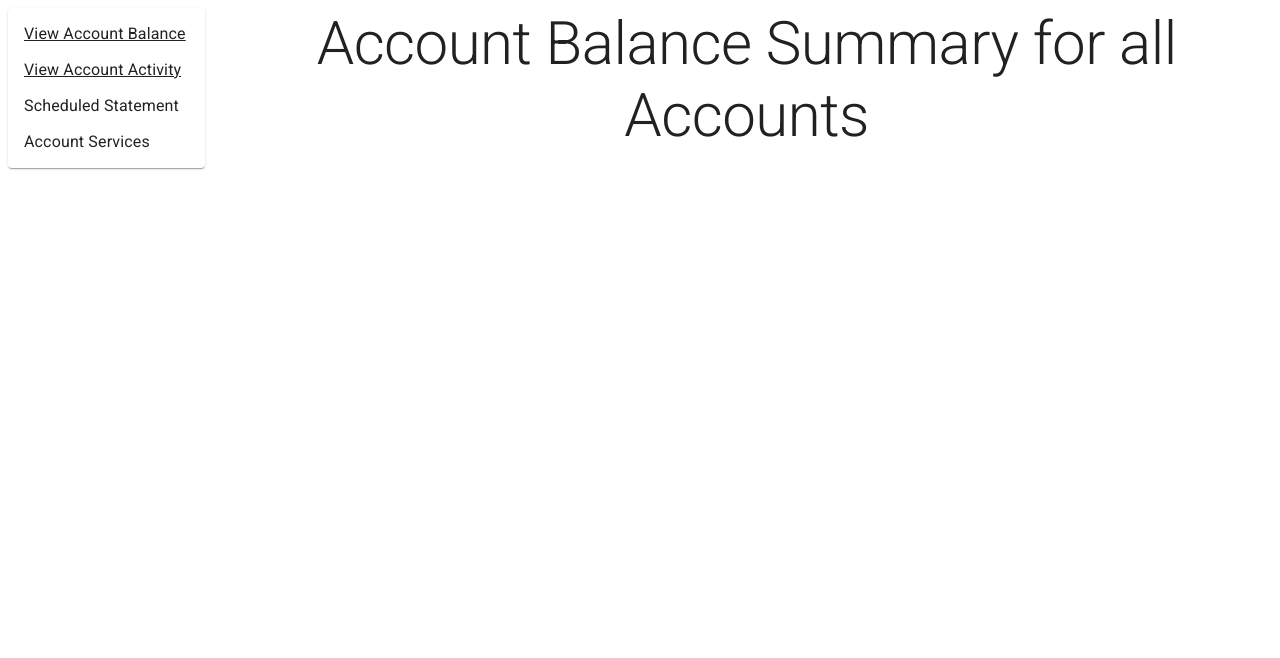
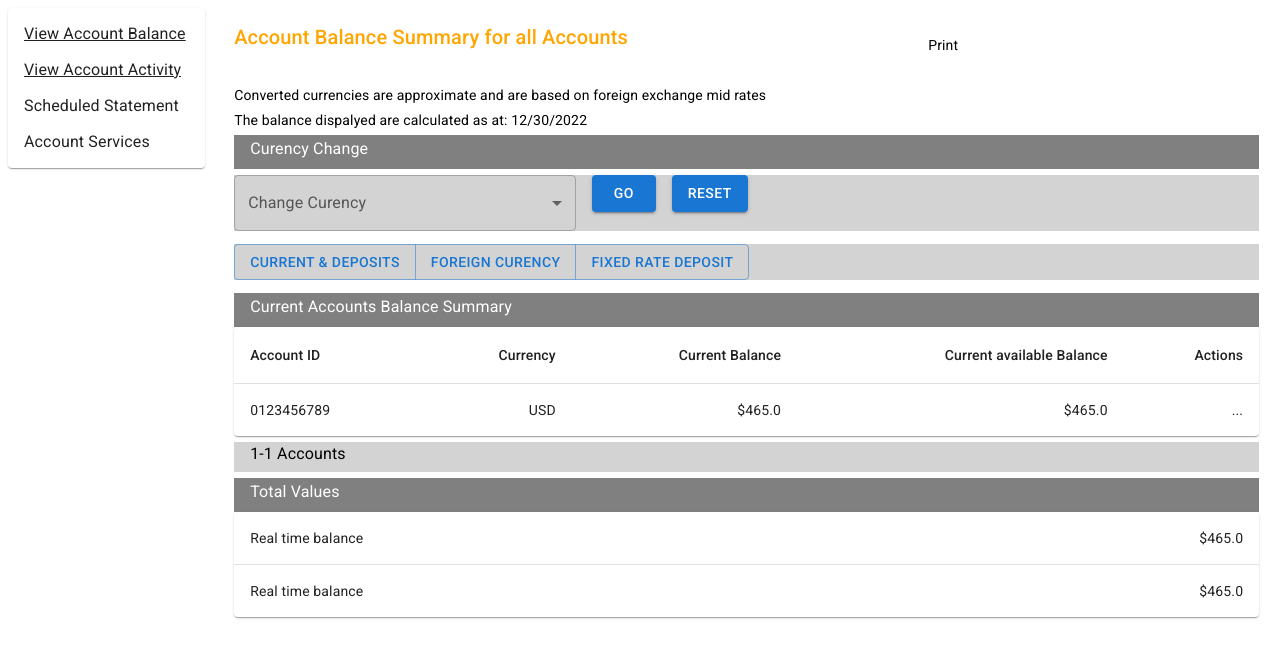
Before and after one commit to praveen-codecamp/mfe-toyota, a React app in the folder account/: page /account/balance in a window 1280 px wide. Shown: the top 658 px of the page. Built offline with nearby package versions, Linux system fonts and the light colour scheme.

Commit message:
balance page content

```diff
--- a/account/src/components/Balance.js
+++ b/account/src/components/Balance.js
@@ -1,24 +1,203 @@
-import React from 'react';
-import Grid from '@mui/material/Grid';
-import Typography from '@mui/material/Typography';
-import Menu from './Menu';
+import React from "react";
+import Grid from "@mui/material/Grid";
+import Typography from "@mui/material/Typography";
+import Box from "@mui/material/Box";
+import InputLabel from "@mui/material/InputLabel";
+import MenuItem from "@mui/material/MenuItem";
+import FormControl from "@mui/material/FormControl";
+import Select from "@mui/material/Select";
+import Stack from "@mui/material/Stack";
+import Button from "@mui/material/Button";
+import ButtonGroup from "@mui/material/ButtonGroup";
+import Table from "@mui/material/Table";
+import TableBody from "@mui/material/TableBody";
+import TableCell from "@mui/material/TableCell";
+import TableContainer from "@mui/material/TableContainer";
+import TableHead from "@mui/material/TableHead";
+import TableRow from "@mui/material/TableRow";
+import Paper from "@mui/material/Paper";
+import Menu from "./Menu";
 
 export default function Balance() {
+  const [currency, setCurrency] = React.useState("");
+
+  const handleChange = (event) => {
+    setCurrency(event.target.value);
+  };
+  const handleReset = () => {
+    setCurrency(1);
+  };
+
   return (
     <Grid container spacing={2}>
       <Grid item xs={2}>
         <Menu />
       </Grid>
       <Grid item xs={10}>
+        <Grid container spacing={2} style={{ padding: ".8rem" }}>
+          <Grid item xs={8}>
+            <Typography style={{ color: "orange" }} variant="h6" gutterBottom>
+              Account Balance Summary for all Accounts
+            </Typography>
+          </Grid>
+          <Grid item xs={2} alignContent="flex-end">
+            <Typography variant="body2" gutterBottom>
+              Print
+            </Typography>
+          </Grid>
+        </Grid>
+        <Grid container direction="column" style={{ padding: ".8rem" }}>
+          <Grid item>
+            <Typography variant="body2" gutterBottom>
+              Converted currencies are approximate and are based on foreign
+              exchange mid rates
+            </Typography>
+          </Grid>
+          <Grid item>
+            <Typography variant="body2" gutterBottom>
+              The balance dispalyed are calculated as at:{" "}
+              {new Date().toLocaleDateString()}
+            </Typography>
+          </Grid>
+          <Grid item style={{ background: "grey" }}>
             <Typography
-            component="h1"
-            variant="h2"
-            align="center"
-            color="textPrimary"
+              variant="subtitle1"
+              style={{ color: "white", marginLeft: "1rem" }}
               gutterBottom
             >
-            Account Balance Summary for all Accounts
+              Curency Change
             </Typography>
+          </Grid>
+          <Grid item style={{ marginTop: ".4rem", marginBottom: ".8rem" }}>
+            <Grid container style={{ background: "#d4d3d3" }}>
+              <Grid item xs={4}>
+                <Box sx={{ minWidth: 180 }}>
+                  <FormControl fullWidth>
+                    <InputLabel id="currency-select-label">
+                      Change Curency
+                    </InputLabel>
+                    <Select
+                      labelId="currency-select-label"
+                      id="currency-select"
+                      value={currency}
+                      label="Change Curency"
+                      onChange={handleChange}
+                    >
+                      <MenuItem value={1}>Original Account Currency</MenuItem>
+                      <MenuItem value={"USD"}>USD</MenuItem>
+                      <MenuItem value={"AED"}>AED</MenuItem>
+                      <MenuItem value={"AUD"}>AUD</MenuItem>
+                      <MenuItem value={"NRI"}>NRI</MenuItem>
+                    </Select>
+                  </FormControl>
+                </Box>
+              </Grid>
+              <Grid item xs={6} style={{ marginLeft: "1rem" }}>
+                <Stack spacing={2} direction="row">
+                  <Button variant="contained">Go</Button>
+                  <Button variant="contained" onClick={handleReset}>
+                    Reset
+                  </Button>
+                </Stack>
+              </Grid>
+            </Grid>
+            <Grid item style={{ marginTop: ".8rem" }}>
+              <Grid container style={{ background: "#d4d3d3" }}>
+                <Grid item>
+                  <ButtonGroup
+                    variant="outlined"
+                    aria-label="outlined button group"
+                  >
+                    <Button>Current & Deposits</Button>
+                    <Button>Foreign Curency</Button>
+                    <Button>Fixed Rate Deposit</Button>
+                  </ButtonGroup>
+                </Grid>
+              </Grid>
+            </Grid>
+          </Grid>
+          <Grid item style={{ background: "grey" }}>
+            <Typography
+              variant="subtitle1"
+              style={{ color: "white", marginLeft: "1rem" }}
+              gutterBottom
+            >
+              Current Accounts Balance Summary
+            </Typography>
+          </Grid>
+          <Grid item>
+            <TableContainer component={Paper}>
+              <Table sx={{ minWidth: 650 }} aria-label="simple table">
+                <TableHead>
+                  <TableRow>
+                    <TableCell>Account ID</TableCell>
+                    <TableCell align="right">Currency</TableCell>
+                    <TableCell align="right">Current Balance</TableCell>
+                    <TableCell align="right">
+                      Current available Balance
+                    </TableCell>
+                    <TableCell align="right">Actions</TableCell>
+                  </TableRow>
+                </TableHead>
+                <TableBody>
+                  <TableRow
+                    sx={{ "&:last-child td, &:last-child th": { border: 0 } }}
+                  >
+                    <TableCell component="th" scope="row">
+                      0123456789
+                    </TableCell>
+                    <TableCell align="right">USD</TableCell>
+                    <TableCell align="right">$465.0</TableCell>
+                    <TableCell align="right">$465.0</TableCell>
+                    <TableCell align="right">...</TableCell>
+                  </TableRow>
+                </TableBody>
+              </Table>
+            </TableContainer>
+          </Grid>
+          <Grid item style={{ background: "#d4d3d3", marginTop: ".4rem" }}>
+            <Typography
+              variant="body1"
+              style={{ marginLeft: "1rem" }}
+              gutterBottom
+            >
+              1-1 Accounts
+            </Typography>
+          </Grid>
+          <Grid item style={{ background: "grey", marginTop: ".4rem" }}>
+            <Typography
+              variant="subtitle1"
+              style={{ color: "white", marginLeft: "1rem" }}
+              gutterBottom
+            >
+              Total Values
+            </Typography>
+          </Grid>
+          <Grid item>
+            <TableContainer component={Paper}>
+              <Table sx={{ minWidth: 650 }} aria-label="simple table">
+                <TableBody>
+                  <TableRow
+                    sx={{ "&:last-child td, &:last-child th": { border: 0 } }}
+                  >
+                    <TableCell component="th" scope="row">
+                      Real time balance
+                    </TableCell>
+                    <TableCell align="right">$465.0</TableCell>
+                  </TableRow>
+                  <TableRow
+                    sx={{ "&:last-child td, &:last-child th": { border: 0 } }}
+                  >
+                    <TableCell component="th" scope="row">
+                      Real time balance
+                    </TableCell>
+                    <TableCell align="right">$465.0</TableCell>
+                  </TableRow>
+                </TableBody>
+              </Table>
+            </TableContainer>
+          </Grid>
+        </Grid>
       </Grid>
     </Grid>
   );
```
Also changed, not shown: account/src/components/Activity.js (+4 -5 lines), 1 other file (tests, documents, lock files or other folders). Lines whose indentation alone changed are shown as unchanged.
